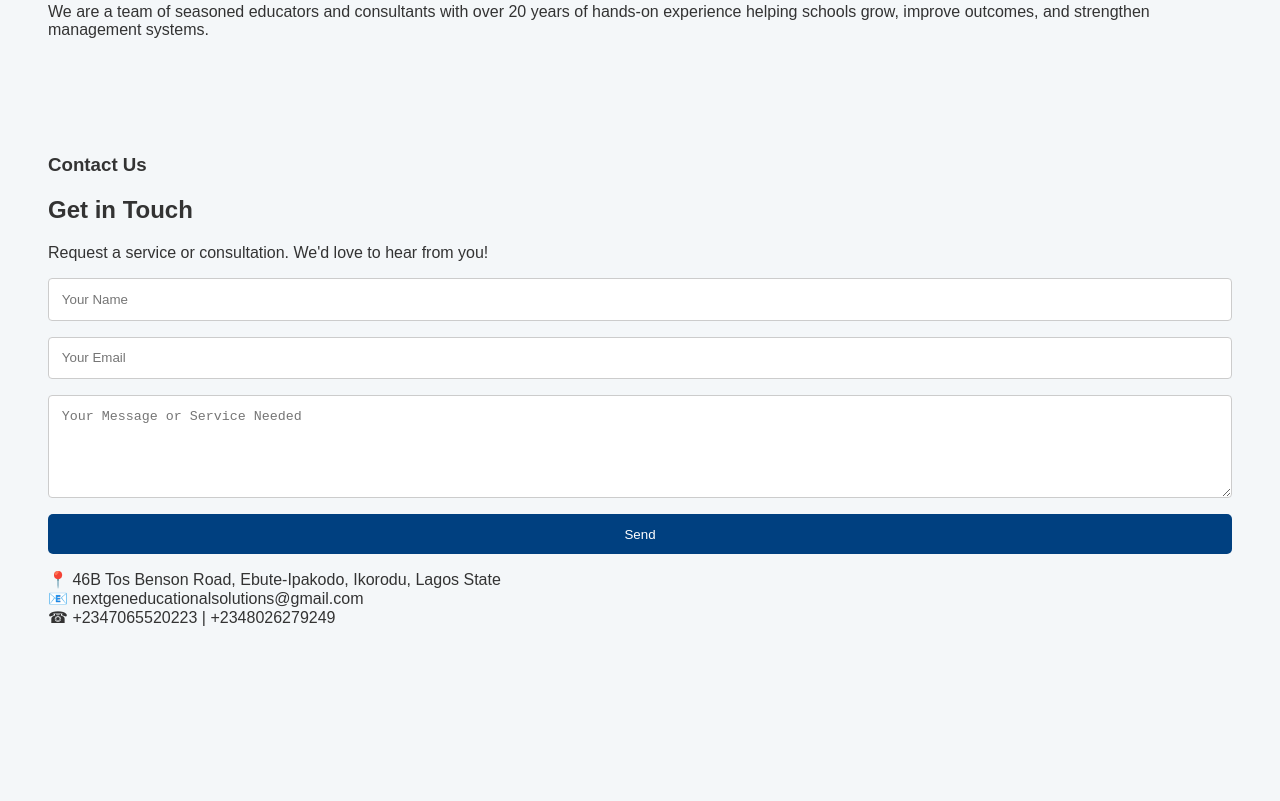
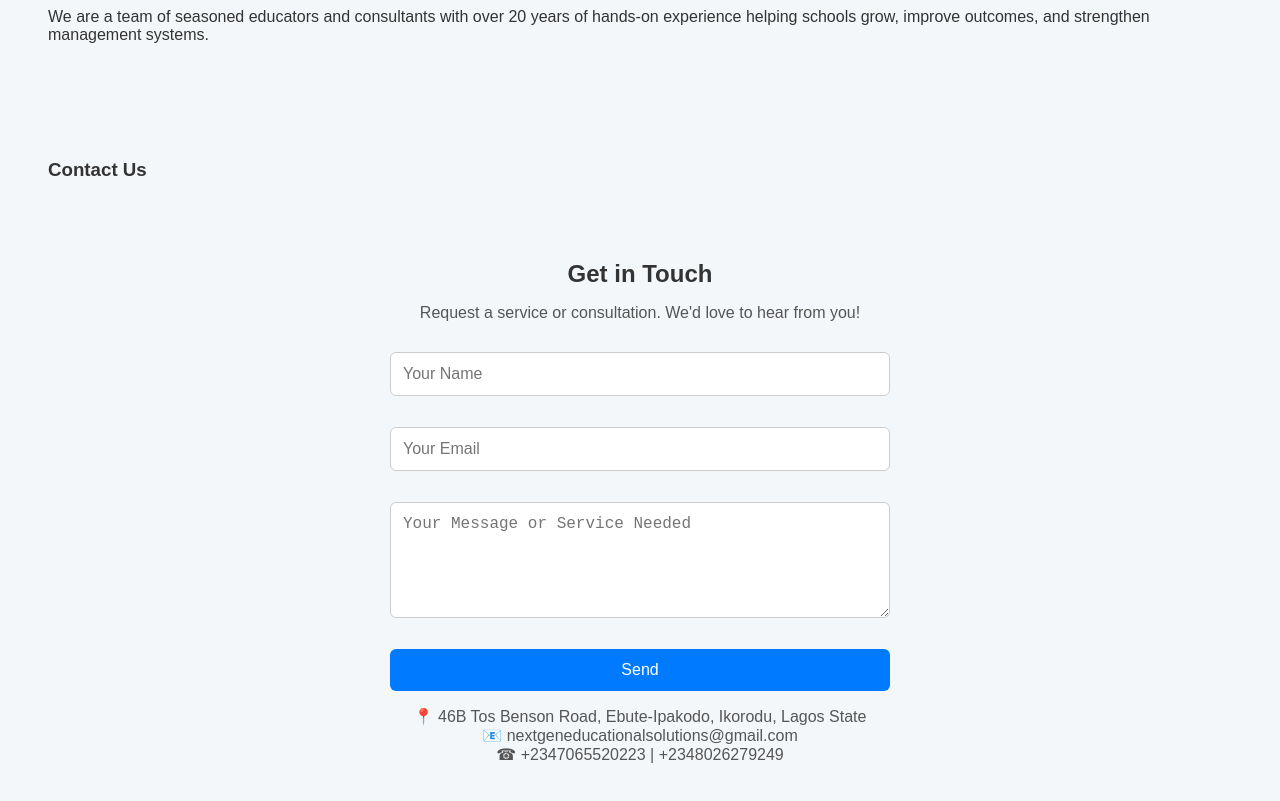
Before and after one commit to Brivicstar/nextgen-edu-solutions, a plain HTML site: page index.html in a window 1280 px wide. Shown: the part 537-1338 px from the top of the page. Before the commit the page ends 1228 px from the top, so only its background shows below. Drawn offline with Linux system fonts and the light colour scheme.

Commit message:
Updates and corrections in the file

```diff
--- a/style.css
+++ b/style.css
@@ -86,9 +86,10 @@ footer {
   font-size: 1.5rem;
   font-weight: 600;
   color: #333;
-  font-family: 'Segoe UI', sans
+  font-family: 'Segoe UI', sans-serif;
+}
 
-  .contact-section {
+.contact-section {
   padding: 40px 20px;
   background-color: #f4f7fa;
   text-align: center;
@@ -135,3 +136,32 @@ footer {
 .contact-section button:hover {
   background-color: #0056b3;
 }
+form {
+  display: flex;
+  flex-direction: column;
+  gap: 1rem;
+  max-width: 500px;
+  margin: 2rem auto;
+}
+
+form input, form textarea {
+  padding: 0.75rem;
+  border-radius: 5px;
+  border: 1px solid #ccc;
+  font-size: 1rem;
+}
+
+form button {
+  background-color: #0055a5;
+  color: white;
+  border: none;
+  padding: 0.8rem;
+  font-size: 1rem;
+  border-radius: 5px;
+  cursor: pointer;
+  transition: background 0.3s ease;
+}
+
+form button:hover {
+  background-color: #003f7f;
+}
```
